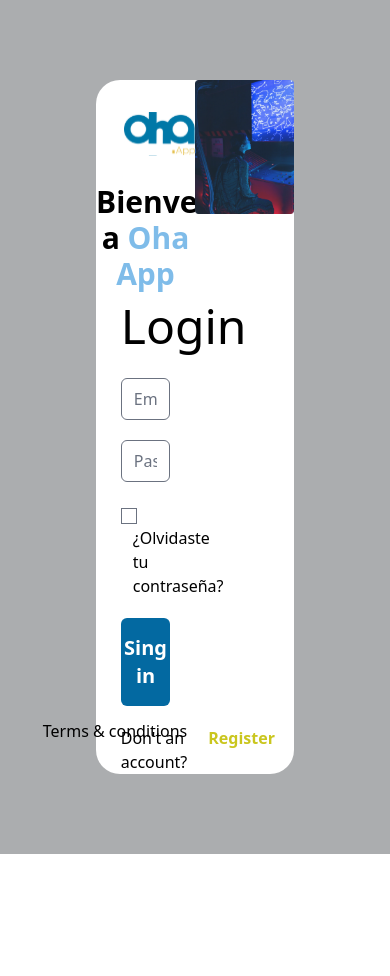
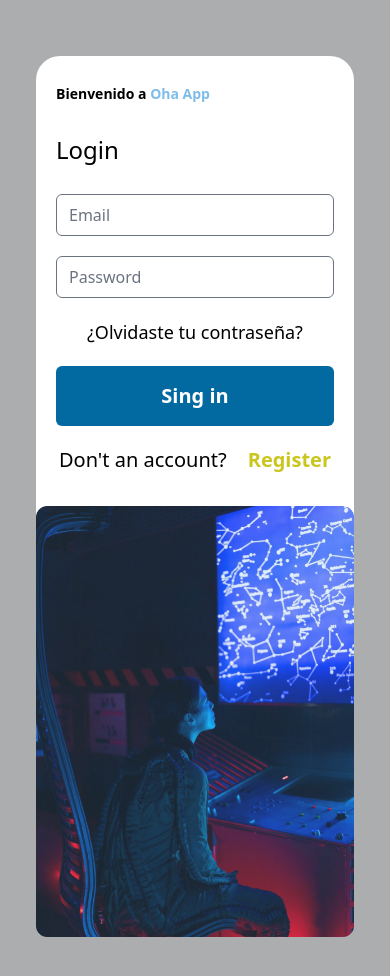
Before and after one commit to juancodev/messenger_service, a React (Vite) app: page /login in a window 390 px wide. Shown: the top 976 px of the page. Before the commit the page ends 854 px from the top, so only its background shows below. Built offline with nearby package versions, Linux system fonts and the light colour scheme.

Commit message:
[🐞 FIX] Responsive design

```diff
--- a/src/layout/Layout.tsx
+++ b/src/layout/Layout.tsx
@@ -16,27 +16,27 @@
     return (
       <>
         <div className="max-w-full max-h-full full-screen:max-h-full max-sm:px-9 max-sm:py-14 py-20 px-24 bg-[#5F636785]">
-          <div className="max-h-full grid grid-cols-2 max-sm:grid-cols-1 max-sm:grid-rows-1 bg-white rounded-3xl">
+          <div className="max-h-full grid lg:grid-cols-2 max-sm:grid-cols-1 max-sm:grid-rows-1 bg-white rounded-3xl">
             <div className="container-logo">
-              <div className="max-sm:hidden">
+              <div className="max-md:hidden">
                 <img className="pt-8 pl-7" src={logo} />
               </div>
-              <div className="text-center mt-7 max-sm:text-start max-sm:ml-5 max-sm:mb-5">
-                <h3 className="text-3xl max-sm:text-sm font-bold">
+              <div className="text-center mt-7 max-md:text-start max-md:ml-5 max-md:mb-5">
+                <h3 className="text-3xl max-md:text-sm font-bold">
                   Bienvenido a <span className="text-[#7FBCE9]">Oha App</span>
                 </h3>
               </div>
               <div className="flex flex-col items-center">{children}</div>
             </div>
-            <div className="container-img max-sm:w-full max-sm:h-full">
+            <div className="container-img max-sm:w-full max-sm:h-full md:w-full">
               <img
                 src={imageOha}
                 alt="Image"
-                className="max-sm:h-full max-sm:w-full max-sm:object-cover xl:w-full full-screen:w-full"
+                className="max-sm:h-full max-sm:w-full max-sm:object-cover md:w-full xl:w-full full-screen:w-full"
               />
             </div>
           </div>
-          <p className="absolute max-lg:hidden full-screen:hidden bottom-[12%] right-[52%] font-light text-base">
+          <p className="absolute max-lg:hidden lg:hidden xl:block full-screen:hidden bottom-[12%] right-[52%] font-light text-base">
             Terms & conditions
           </p>
         </div>
--- a/tailwind.config.js
+++ b/tailwind.config.js
@@ -4,7 +4,23 @@
   theme: {
     extend: {},
     screens: {
+      'sm': '640px',
+      // => @media (min-width: 640px) { ... }
+
+      'md': '768px',
+      // => @media (min-width: 768px) { ... }
+
+      'lg': '1024px',
+      // => @media (min-width: 1024px) { ... }
+
+      'xl': '1280px',
+      // => @media (min-width: 1280px) { ... }
+
       'full-screen': '1281px',
+      // => @media (min-width: 1281px) { ... }
+
+      '2xl': '1536px',
+      // => @media (min-width: 1536px) { ... }
     }
   },
   plugins: [
```
